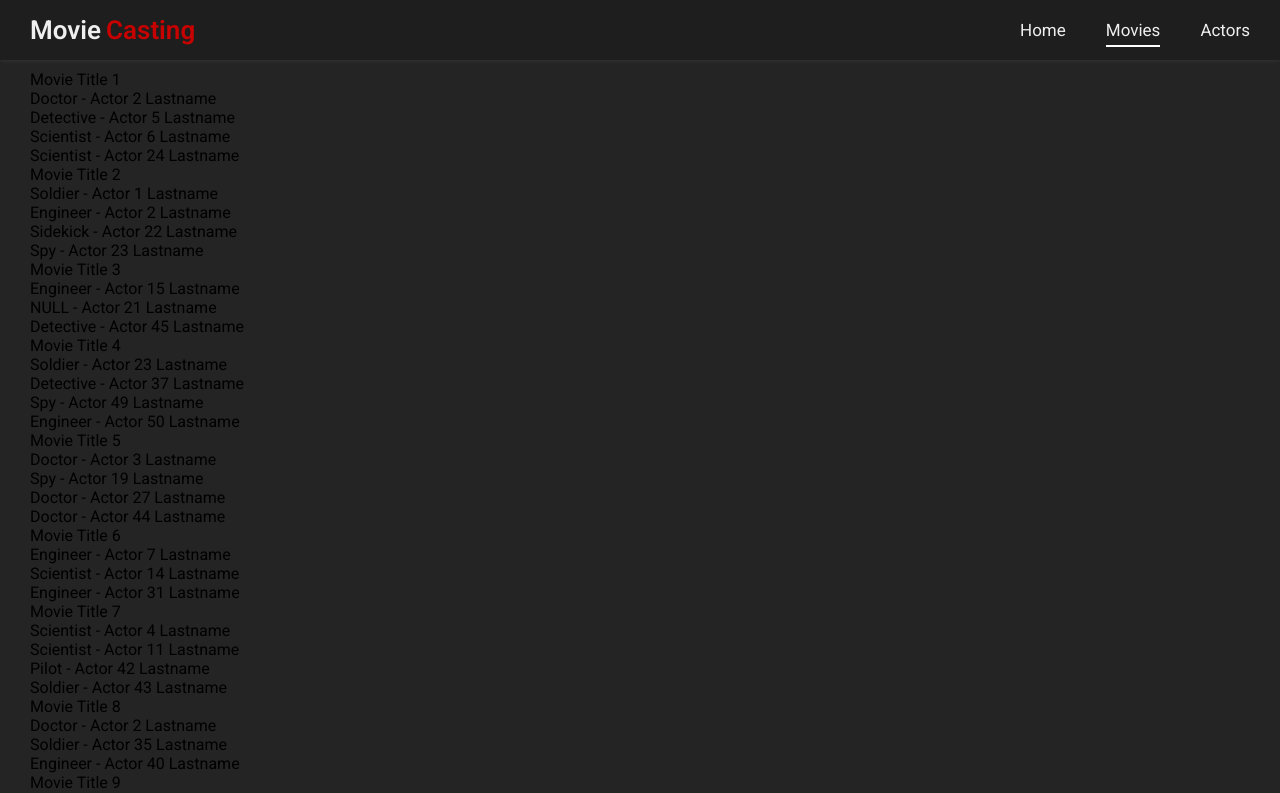
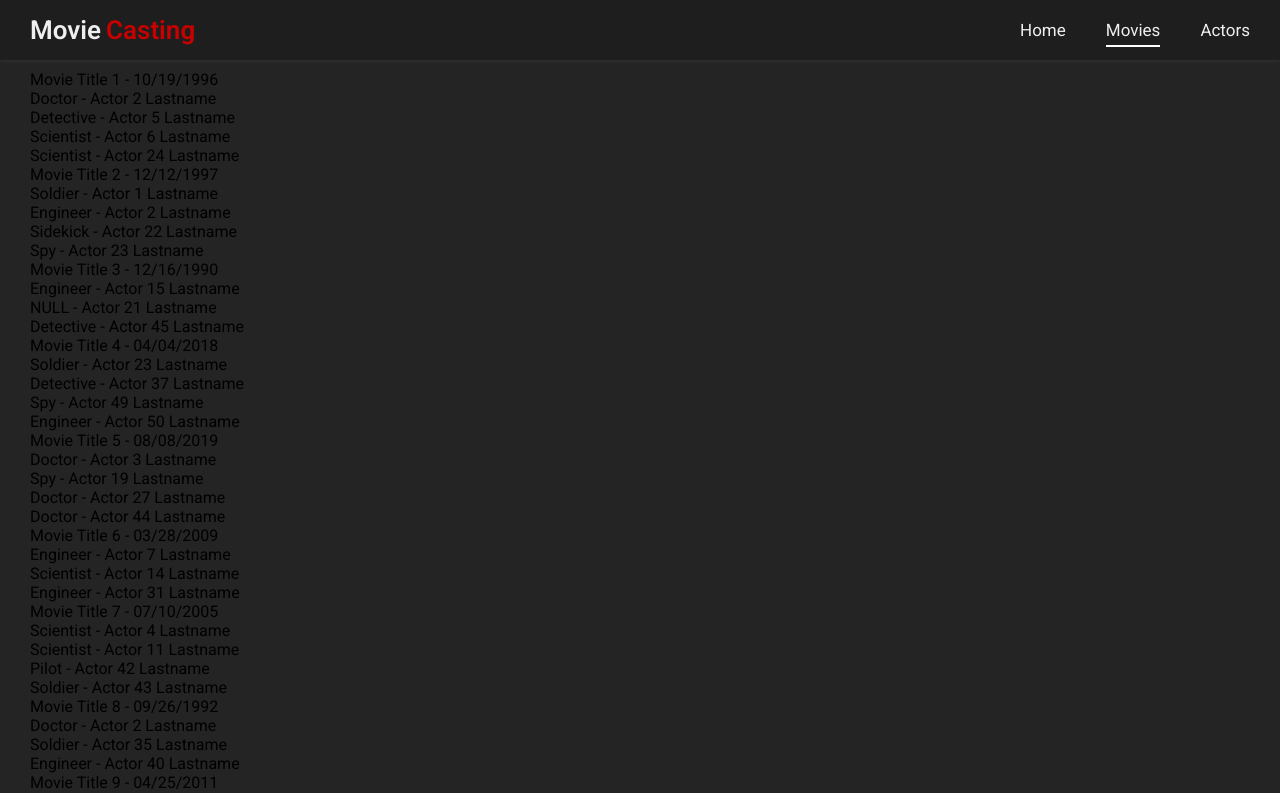
Before and after one commit to nikolai-dimitrov/Sirma-Movie-App, a React (Vite) app in the folder Sirma-Movie-App/: page /movies in a window 1280 px wide. Shown: the top 793 px of the page. Built offline with nearby package versions, Linux system fonts and the light colour scheme.

Commit message:
refactor: add movie release date paragraph and change html structure

```diff
--- a/Sirma-Movie-App/src/components/Movies/Movies.jsx
+++ b/Sirma-Movie-App/src/components/Movies/Movies.jsx
@@ -8,12 +8,12 @@ export const Movies = () => {
     return (
         <ul>
             {data.movies.map(currentMovie => (
-                <div key={currentMovie.ID}>
-                    <li>{currentMovie.Title}</li>
+                <li key={currentMovie.ID}>
+                    <p>{currentMovie.Title} - {currentMovie.ReleaseDate}</p>
                     {moviesMappedWithRoles[currentMovie.ID]?.map((currentRole, index) => (
                         <p key={index} >{currentRole.RoleName} - {actorsById[currentRole.ActorID].FullName}</p>
                     ))}
-                </div>
+                </li>
             ))}
         </ul>
     )
```
